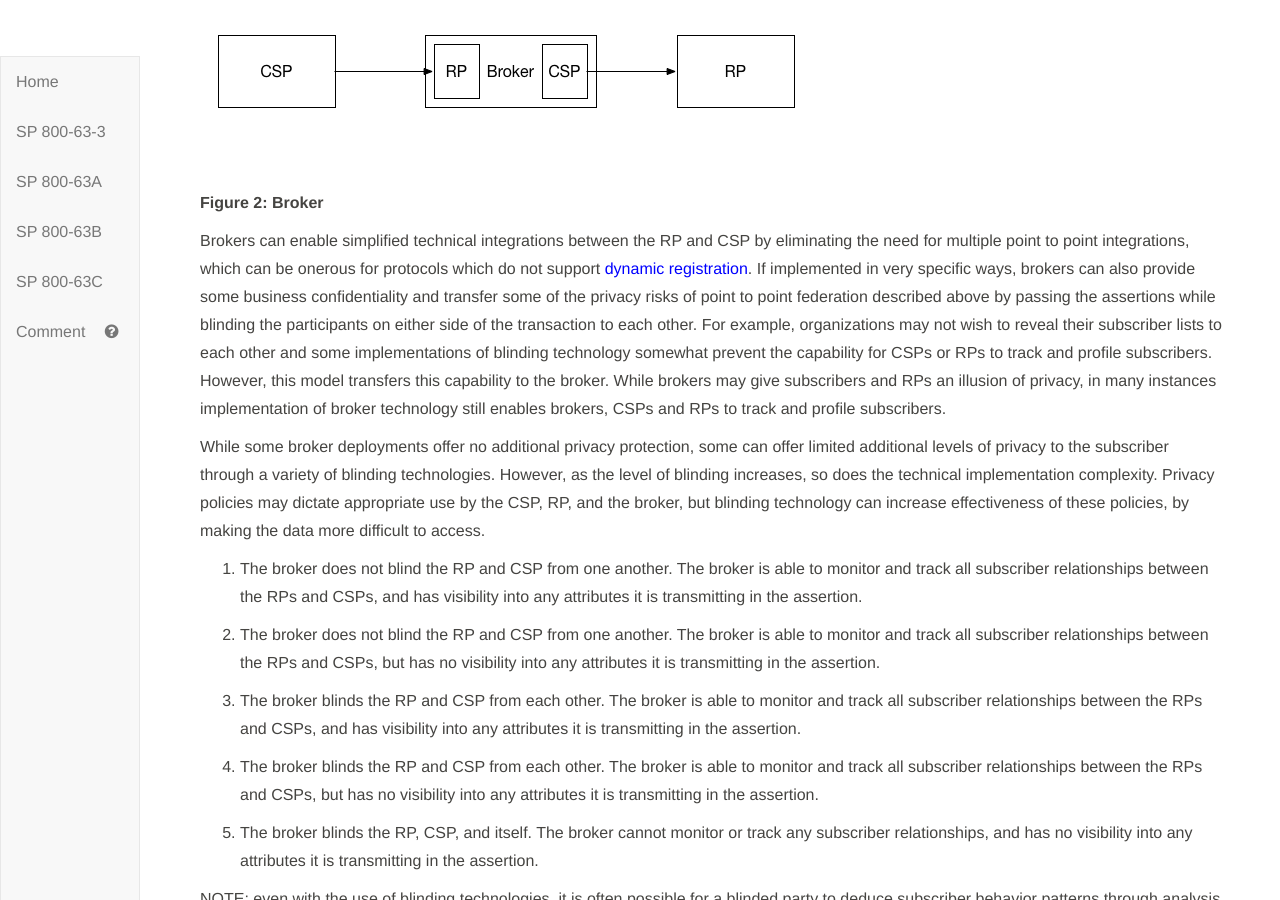
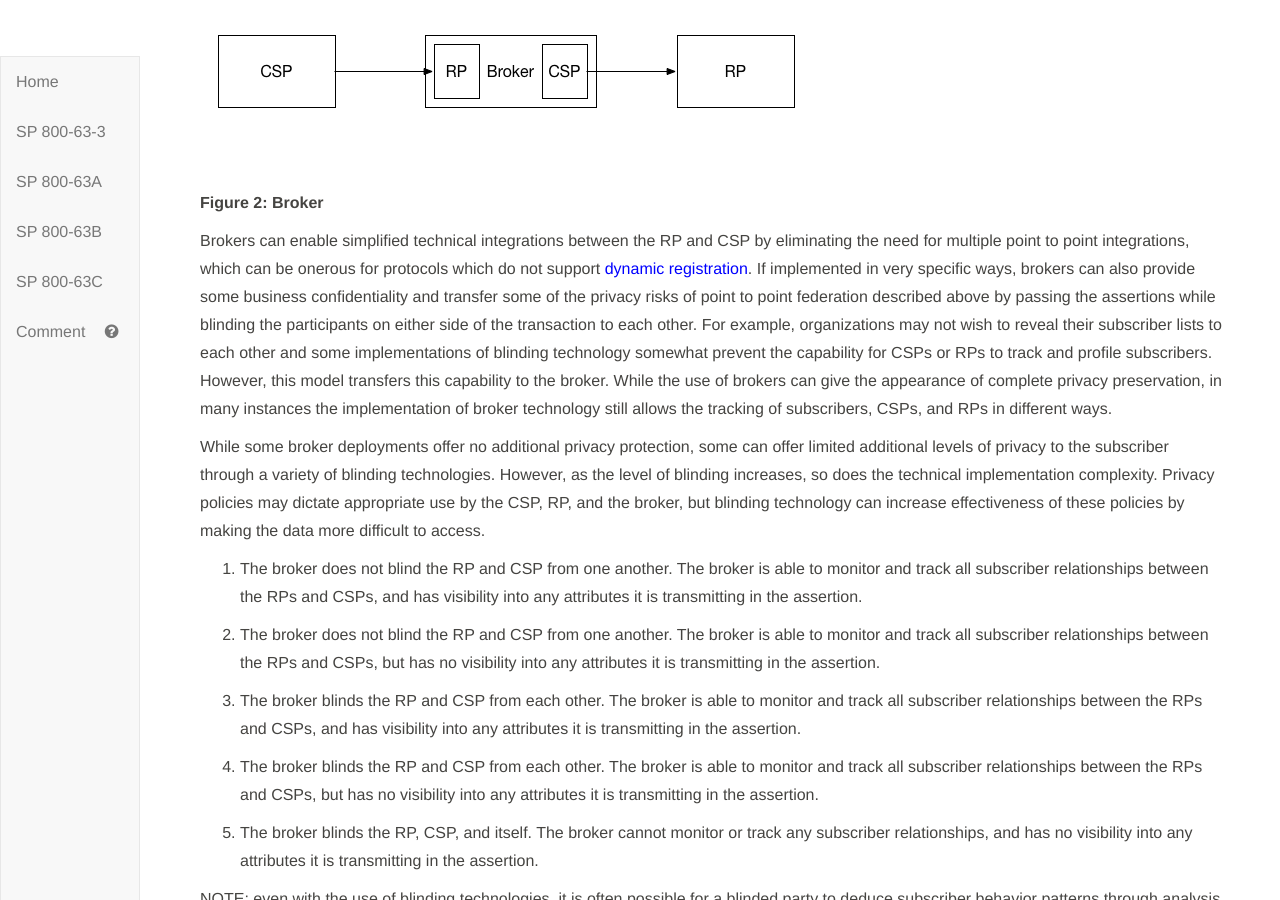
Before and after one commit to usnistgov/800-63-3, a Jekyll site: the page built from sp800-63c.md, in a window 1280 px wide and 900 px high, scrolled down 8409 px. Built offline with Jekyll 4.4.1, drawn with Linux system fonts in a browser that asks for light colours.

Commit message:
minor language changes

```diff
--- a/sp800-63c/sec4_federation.md
+++ b/sp800-63c/sec4_federation.md
@@ -51,9 +51,9 @@ In this model, a third-party sits in the middle of the transaction and communica
 
 
 
-Brokers can enable simplified technical integrations between the RP and CSP by eliminating the need for multiple point to point integrations, which can be onerous for protocols which do not support [dynamic registration](#dynamic-registration). If implemented in very specific ways, brokers can also provide some business confidentiality and transfer some of the privacy risks of point to point federation described above by passing the assertions while blinding the participants on either side of the transaction to each other. For example, organizations may not wish to reveal their subscriber lists to each other and some implementations of blinding technology somewhat prevent the capability for CSPs or RPs to track and profile subscribers. However, this model transfers this capability to the broker.  While brokers may give subscribers and RPs an illusion of privacy, in many instances implementation of broker technology still enables brokers, CSPs and RPs to track and profile subscribers.
+Brokers can enable simplified technical integrations between the RP and CSP by eliminating the need for multiple point to point integrations, which can be onerous for protocols which do not support [dynamic registration](#dynamic-registration). If implemented in very specific ways, brokers can also provide some business confidentiality and transfer some of the privacy risks of point to point federation described above by passing the assertions while blinding the participants on either side of the transaction to each other. For example, organizations may not wish to reveal their subscriber lists to each other and some implementations of blinding technology somewhat prevent the capability for CSPs or RPs to track and profile subscribers. However, this model transfers this capability to the broker.  While the use of brokers can give the appearance of complete privacy preservation, in many instances the implementation of broker technology still allows the tracking of subscribers, CSPs, and RPs in different ways.
 
-While some broker deployments offer no additional privacy protection, some can offer limited additional levels of privacy to the subscriber through a variety of blinding technologies.  However, as the level of blinding increases, so does the technical implementation complexity. Privacy policies may dictate appropriate use by the CSP, RP, and the broker,  but blinding technology can increase effectiveness of these policies, by making the data more difficult to access.
+While some broker deployments offer no additional privacy protection, some can offer limited additional levels of privacy to the subscriber through a variety of blinding technologies.  However, as the level of blinding increases, so does the technical implementation complexity. Privacy policies may dictate appropriate use by the CSP, RP, and the broker,  but blinding technology can increase effectiveness of these policies by making the data more difficult to access.
 
 1. The broker does not blind the RP and CSP from one another. The broker is able to monitor and track all subscriber relationships between the RPs and CSPs, and has visibility into any attributes it is transmitting in the assertion.
 
```
